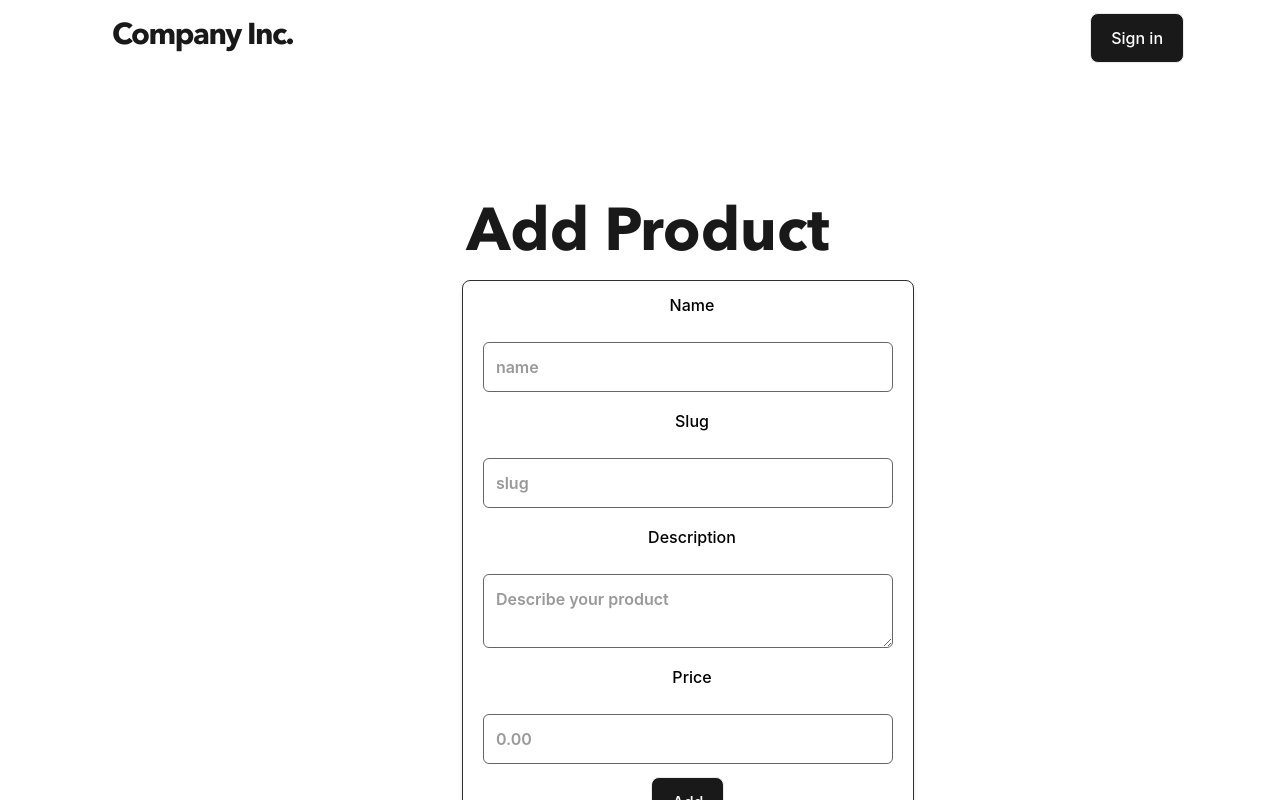
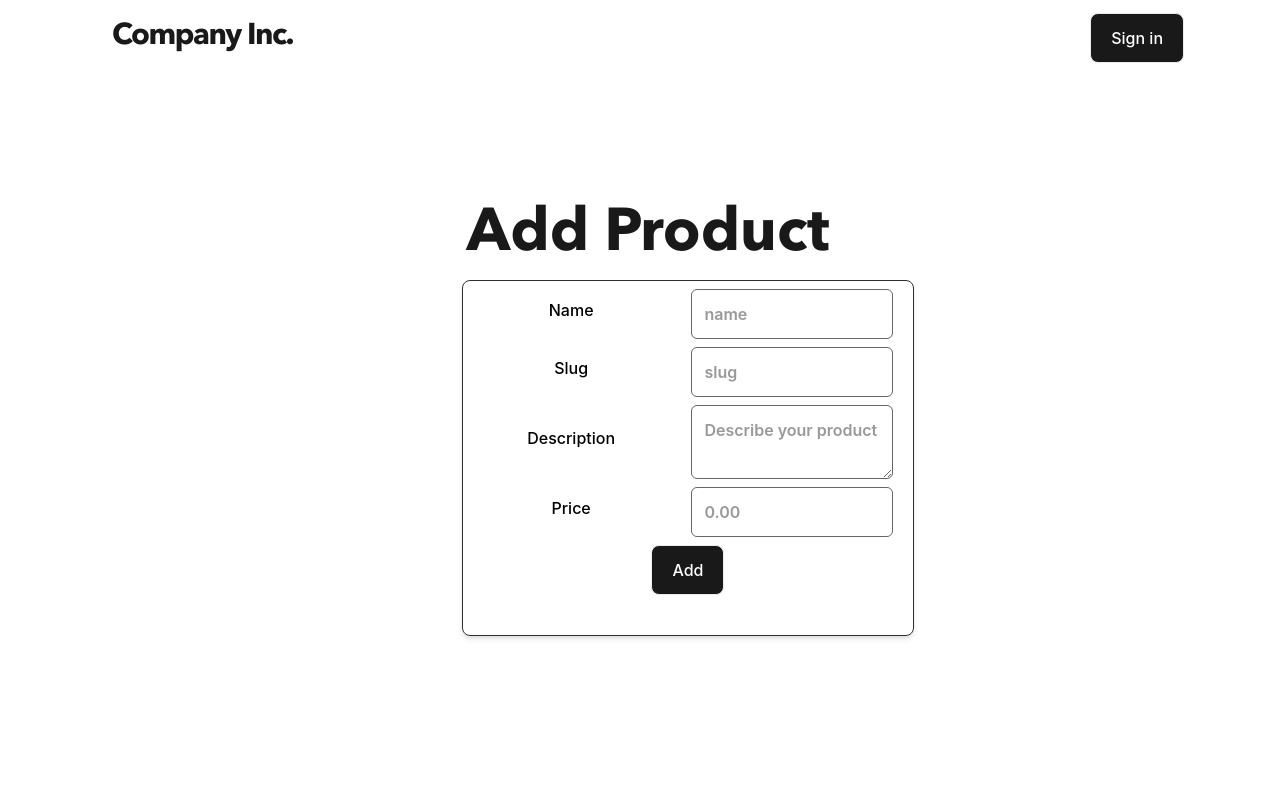
Before and after one commit to jea-ms/laravel-101, a Next.js app in the folder client/: page /products/new in a window 1280 px wide. Shown: the top 800 px of the page. Built offline with nearby package versions, Linux system fonts and the light colour scheme.

Commit message:
forms - no error label

```diff
--- a/client/components/Form.jsx
+++ b/client/components/Form.jsx
@@ -1,8 +1,8 @@
 const Form = ({ type, product, setProduct, submitting, onSubmit }) => {
     return (
         <form className="add-form" onSubmit={onSubmit}>
+            <div>
             <label className='form_label'><span>Name</span></label>
-            <div>
                 <input
                     type='text'
                     value={product.name}
@@ -15,8 +15,8 @@ const Form = ({ type, product, setProduct, submitting, onSubmit }) => {
                     className='form_input'
                 />
             </div>
+            <div>
             <label className='form_label'><span>Slug</span></label>
-            <div>
                 <input
                     type='text'
                     value={product.slug}
@@ -29,8 +29,8 @@ const Form = ({ type, product, setProduct, submitting, onSubmit }) => {
                     className='form_input'
                 />
             </div>
+            <div>
             <label className='form_label'><span>Description</span></label>
-            <div>
                 <textarea
                     value={product.description}
                     onChange={(e) => setProduct({
@@ -42,8 +42,8 @@ const Form = ({ type, product, setProduct, submitting, onSubmit }) => {
                     className='form_input'
                 />
             </div>
+            <div>
             <label className='form_label'><span>Price</span></label>
-            <div>
                 <input
                     type='number'
                     value={product.price}
--- a/client/styles/components.css
+++ b/client/styles/components.css
@@ -39,7 +39,6 @@
 .add-form div {
   display: flex;
   align-items: center;
-  padding: 5px 20px;
   justify-content: space-between;
 }
 
@@ -56,11 +55,11 @@
 }
 
 .form_label{
-  @apply block items-center px-3 py-3 ml-2 font-medium text-black;
+  @apply block items-center w-full px-3 py-3 ml-2 font-medium text-black;
 }
 
 .form_input {
-  @apply w-full border border-gray-600 px-3 py-3 mt-2 rounded-md text-gray-800 font-semibold hover:border-gray-900;
+  @apply w-full border border-gray-600 px-3 ml-5 mr-5 py-3 mt-2 rounded-md text-gray-800 font-semibold hover:border-gray-900;
 }
 
 .form_textarea {
```
